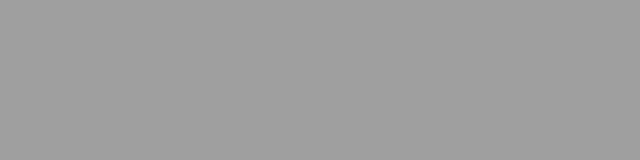
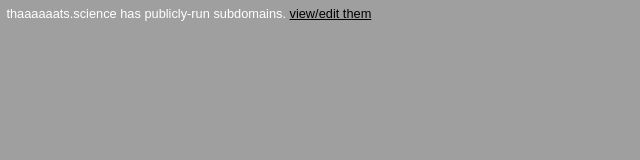
Before and after one commit to fatlotus/thaaaaaats.science, a plain HTML site: page index.html in a window 1280 px wide. Shown: the whole page, without its empty margins (0-640 px from the left). Drawn offline with Linux system fonts and the light colour scheme.

Commit message:
add DNS pledge drive.

```diff
--- a/index.html
+++ b/index.html
@@ -14,11 +14,25 @@
     top: 50%; margin-top: -225px;
     left: 50%; margin-left: -225px;
   }
+  p {
+    color: #fff;
+    font: 0.8em sans-serif;
+    position: absolute;
+    top: 0.5em;
+    left: 0.5em;
+    padding: 0;
+    margin: 0;
+  }
+  p a {
+    color: #000;
+  }
   </style>
 </head>
 <body>
   <a href="http://science.amorphia-apparel.com/design/moon/">
     <img src="http://science.amorphia-apparel.com/img450/moon.png"/>
   </a>
+  <p>thaaaaaats.science has publicly-run subdomains.
+    <a href="https://github.com/fatlotus/thaaaaaats.science/blob/gh-pages/zonefile.txt">view/edit them</a></p>
 </body>
 </html>
```
